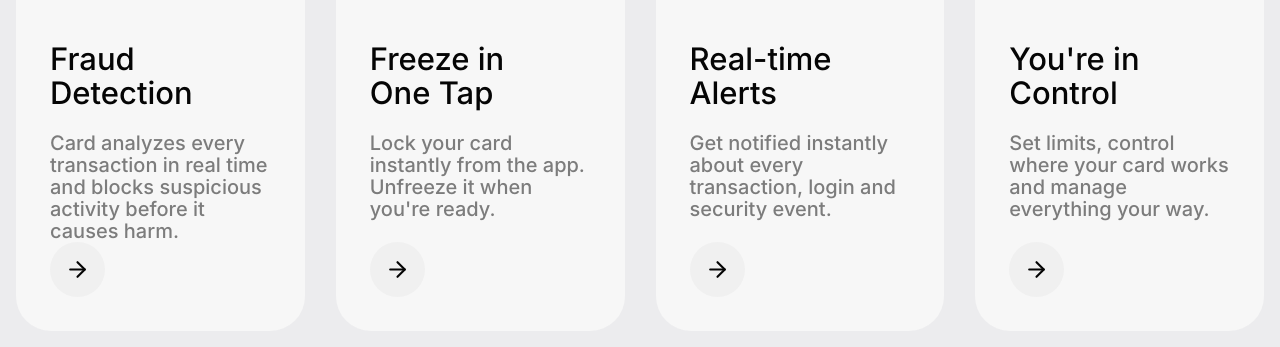
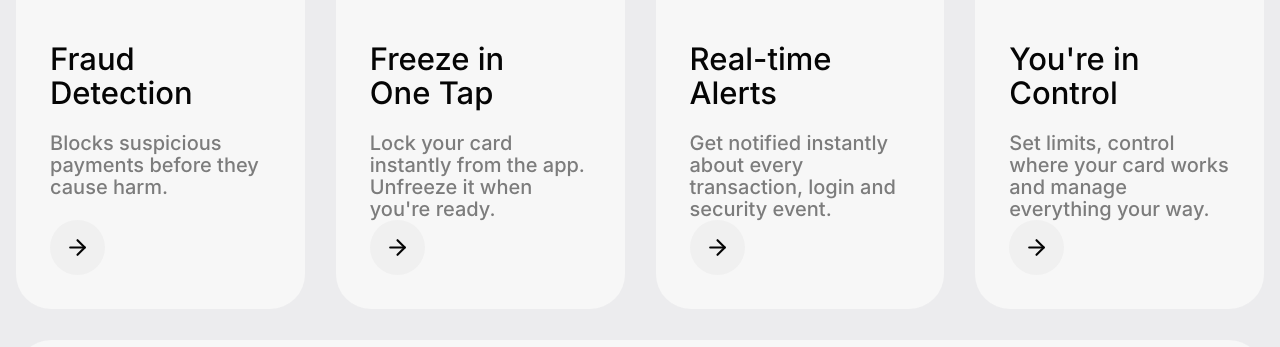
Before and after one commit to Uniqohq/website, a Next.js app: page / in a window 1280 px wide. Shown: the part 4580-4927 px from the top of the page. Built offline with nearby package versions, Linux system fonts and the light colour scheme.

Commit message:
Polish depth fades and interaction feedback

```diff
--- a/app/globals.css
+++ b/app/globals.css
@@ -64,11 +64,11 @@ button {
 }
 
 .burst-particle {
-  position: absolute;
-  z-index: 4;
+  position: fixed;
+  z-index: 90;
   height: 2px;
   border-radius: 999px;
-  background: #111;
+  background: var(--burst-color, #111);
   pointer-events: none;
   transform: translate(-50%, -50%) rotate(var(--burst-rotate)) scaleX(0.45);
   transform-origin: center;
@@ -87,7 +87,7 @@ button {
 
   100% {
     opacity: 0;
-    transform: translate(calc(-50% + var(--burst-x)), calc(-50% + var(--burst-y))) rotate(var(--burst-rotate)) scaleX(1);
+    transform: translate(calc(-50% + var(--burst-x)), calc(-50% + var(--burst-y))) rotate(var(--burst-end-rotate)) scaleX(1);
   }
 }
 
@@ -127,6 +127,27 @@ button {
   margin-inline: auto;
 }
 
+.bottom-depth-fade {
+  height: min(30vh, 300px);
+  opacity: 1;
+  transition: opacity 240ms cubic-bezier(0.16, 1, 0.3, 1);
+  background:
+    linear-gradient(
+      to top,
+      rgba(236, 236, 238, 0.72) 0%,
+      rgba(236, 236, 238, 0.56) 16%,
+      rgba(236, 236, 238, 0.36) 36%,
+      rgba(236, 236, 238, 0.18) 58%,
+      rgba(236, 236, 238, 0.07) 76%,
+      rgba(236, 236, 238, 0.025) 91%,
+      rgba(236, 236, 238, 0) 100%
+    );
+}
+
+.bottom-depth-fade.is-hidden {
+  opacity: 0;
+}
+
 @media (prefers-reduced-motion: reduce) {
   html {
     scroll-behavior: auto;
--- a/app/layout.tsx
+++ b/app/layout.tsx
@@ -1,4 +1,5 @@
 import type { Metadata } from "next";
+import { BottomDepthFade } from "@/components/bottom-depth-fade";
 import { ClickBurst } from "@/components/click-burst";
 import { SmoothScroll } from "@/components/smooth-scroll";
 import "./globals.css";
@@ -28,6 +29,7 @@ export default function RootLayout({
         <SmoothScroll />
         <ClickBurst />
         {children}
+        <BottomDepthFade />
       </body>
     </html>
   );
--- /dev/null
+++ b/components/bottom-depth-fade.tsx
@@ -0,0 +1,25 @@
+"use client";
+
+import { useEffect, useState } from "react";
+
+export function BottomDepthFade() {
+  const [hidden, setHidden] = useState(false);
+
+  useEffect(() => {
+    const footer = document.querySelector("footer");
+
+    if (!footer) {
+      return;
+    }
+
+    const observer = new IntersectionObserver(([entry]) => setHidden(entry.isIntersecting), {
+      threshold: 0.01
+    });
+
+    observer.observe(footer);
+
+    return () => observer.disconnect();
+  }, []);
+
+  return <div aria-hidden="true" className={`bottom-depth-fade pointer-events-none fixed inset-x-0 bottom-0 z-[70] ${hidden ? "is-hidden" : ""}`} />;
+}
--- a/components/click-burst.tsx
+++ b/components/click-burst.tsx
@@ -1,6 +1,20 @@
 "use client";
 
 import { useEffect } from "react";
+
+function getBurstColor(target: Element) {
+  const background = window.getComputedStyle(target).backgroundColor;
+  const match = background.match(/\d+(\.\d+)?/g);
+
+  if (!match || match.length < 3) {
+    return "#111";
+  }
+
+  const [red, green, blue] = match.slice(0, 3).map(Number);
+  const luminance = (0.2126 * red + 0.7152 * green + 0.0722 * blue) / 255;
+
+  return luminance < 0.38 ? "#fff" : "#111";
+}
 
 export function ClickBurst() {
   useEffect(() => {
@@ -11,28 +25,33 @@ export function ClickBurst() {
         return;
       }
 
-      const bounds = target.getBoundingClientRect();
-      const x = event.clientX - bounds.left;
-      const y = event.clientY - bounds.top;
-      const count = 9;
+      const count = 7 + Math.floor(Math.random() * 4);
+      const color = getBurstColor(target);
 
       for (let index = 0; index < count; index += 1) {
         const particle = document.createElement("span");
-        const angle = -160 + index * 40 + (index % 2 === 0 ? 11 : -9);
-        const distance = 24 + (index % 4) * 7;
-        const length = 7 + (index % 3) * 3;
-        const rotation = angle + 74 + (index % 2 === 0 ? 18 : -16);
+        const angle = Math.random() * Math.PI * 2;
+        const distance = 18 + Math.random() * 42;
+        const length = 5 + Math.random() * 8;
+        const height = Math.random() > 0.72 ? 3 : 2;
+        const drift = (Math.random() - 0.5) * 18;
+        const rotation = Math.random() * 220 - 110;
+        const duration = 360 + Math.random() * 240;
 
         particle.className = "burst-particle";
-        particle.style.left = `${x}px`;
-        particle.style.top = `${y}px`;
+        particle.style.left = `${event.clientX}px`;
+        particle.style.top = `${event.clientY}px`;
         particle.style.width = `${length}px`;
-        particle.style.setProperty("--burst-x", `${Math.cos((angle * Math.PI) / 180) * distance}px`);
-        particle.style.setProperty("--burst-y", `${Math.sin((angle * Math.PI) / 180) * distance}px`);
+        particle.style.height = `${height}px`;
+        particle.style.animationDuration = `${duration}ms`;
+        particle.style.setProperty("--burst-x", `${Math.cos(angle) * distance + drift}px`);
+        particle.style.setProperty("--burst-y", `${Math.sin(angle) * distance - 8 - Math.random() * 22}px`);
         particle.style.setProperty("--burst-rotate", `${rotation}deg`);
+        particle.style.setProperty("--burst-end-rotate", `${rotation + Math.random() * 180 - 90}deg`);
+        particle.style.setProperty("--burst-color", color);
 
-        target.appendChild(particle);
-        window.setTimeout(() => particle.remove(), 620);
+        document.body.appendChild(particle);
+        window.setTimeout(() => particle.remove(), duration + 80);
       }
     };
 
--- a/components/footer.tsx
+++ b/components/footer.tsx
@@ -128,7 +128,7 @@ export function Footer() {
           </motion.div>
         ))}
       </div>
-      <div className="container border-t border-[rgba(255,255,255,0.11)]">
+      <div className="container">
         <div className="grid grid-cols-[1.35fr_1fr_1fr_1fr] gap-8 py-[clamp(18px,1.2vw,23px)] text-[clamp(14px,0.92vw,17.7px)] font-medium leading-[1.102] text-white opacity-40">
           <span className="col-span-3">© 2026 FrameLabs LLC. All rights reserved.</span>
           <div className="col-start-4 flex items-center justify-start gap-[clamp(14px,0.88vw,17px)]">
--- a/components/pricing.tsx
+++ b/components/pricing.tsx
@@ -81,11 +81,10 @@ export function Pricing() {
             initial={reducedMotion ? false : { opacity: 0 }}
             whileInView={reducedMotion ? undefined : { opacity: 1 }}
             viewport={{ once: true, margin: "-120px" }}
-            whileHover={reducedMotion ? undefined : { scale: 1.024, y: -7 }}
+            whileHover={reducedMotion ? undefined : { scale: 1.009 }}
             transition={{
               opacity: { duration: 0.72, ease, delay: index * 0.1 },
-              scale: { type: "spring", stiffness: 300, damping: 30 },
-              y: { type: "spring", stiffness: 300, damping: 30 }
+              scale: { type: "spring", stiffness: 180, damping: 24, mass: 0.8 }
             }}
             className={`flex min-h-[540px] transform-gpu flex-col gap-[28px] rounded-[28px] pb-[24px] pl-[28px] pr-[24px] pt-[38px] ${
               plan.dark ? "bg-[linear-gradient(144.34deg,#252729_0%,#1c1e1f_127.74%)] text-white" : "bg-[#f7f7f7] text-black"
--- a/components/security.tsx
+++ b/components/security.tsx
@@ -9,7 +9,7 @@ const ease = [0.16, 1, 0.3, 1] as const;
 const securityCards = [
   {
     title: "Fraud Detection",
-    copy: "Card analyzes every transaction in real time and blocks suspicious activity before it causes harm.",
+    copy: "Blocks suspicious payments before they cause harm.",
     icon: Shield
   },
   {
```
